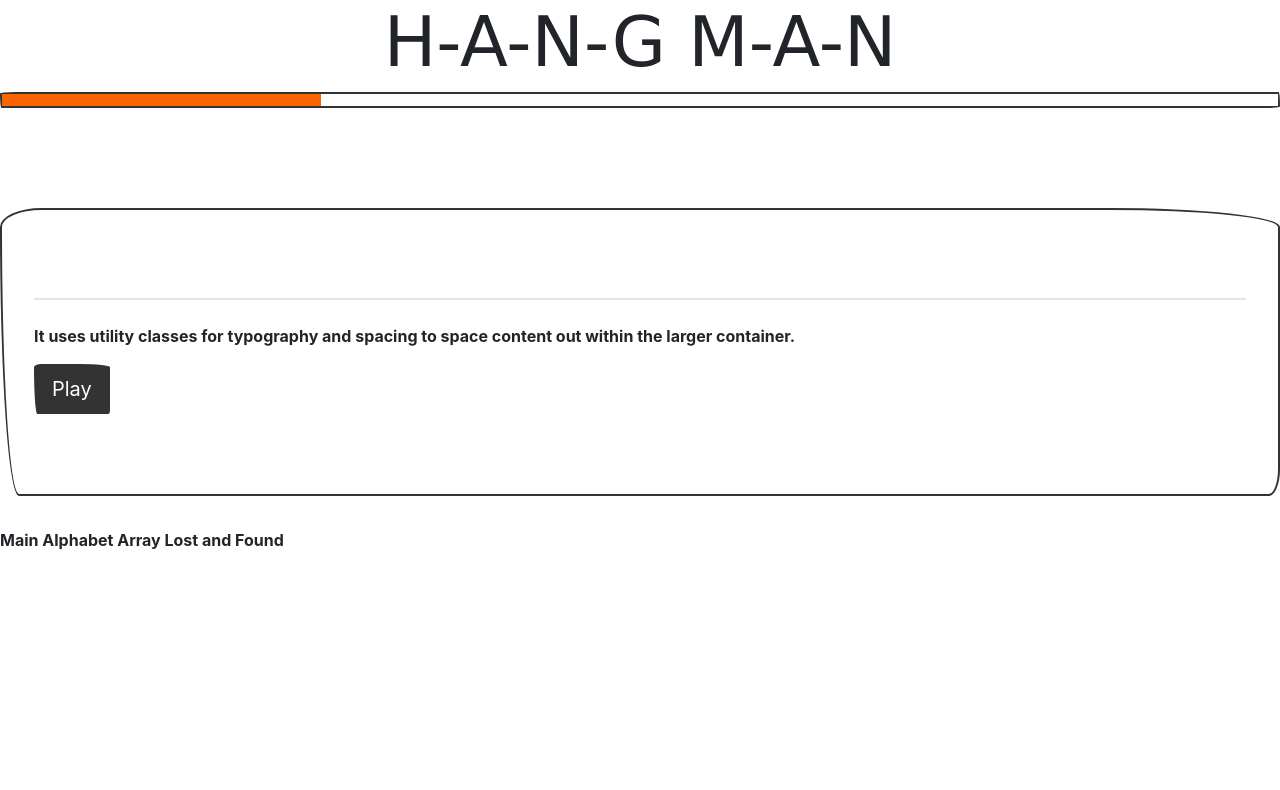
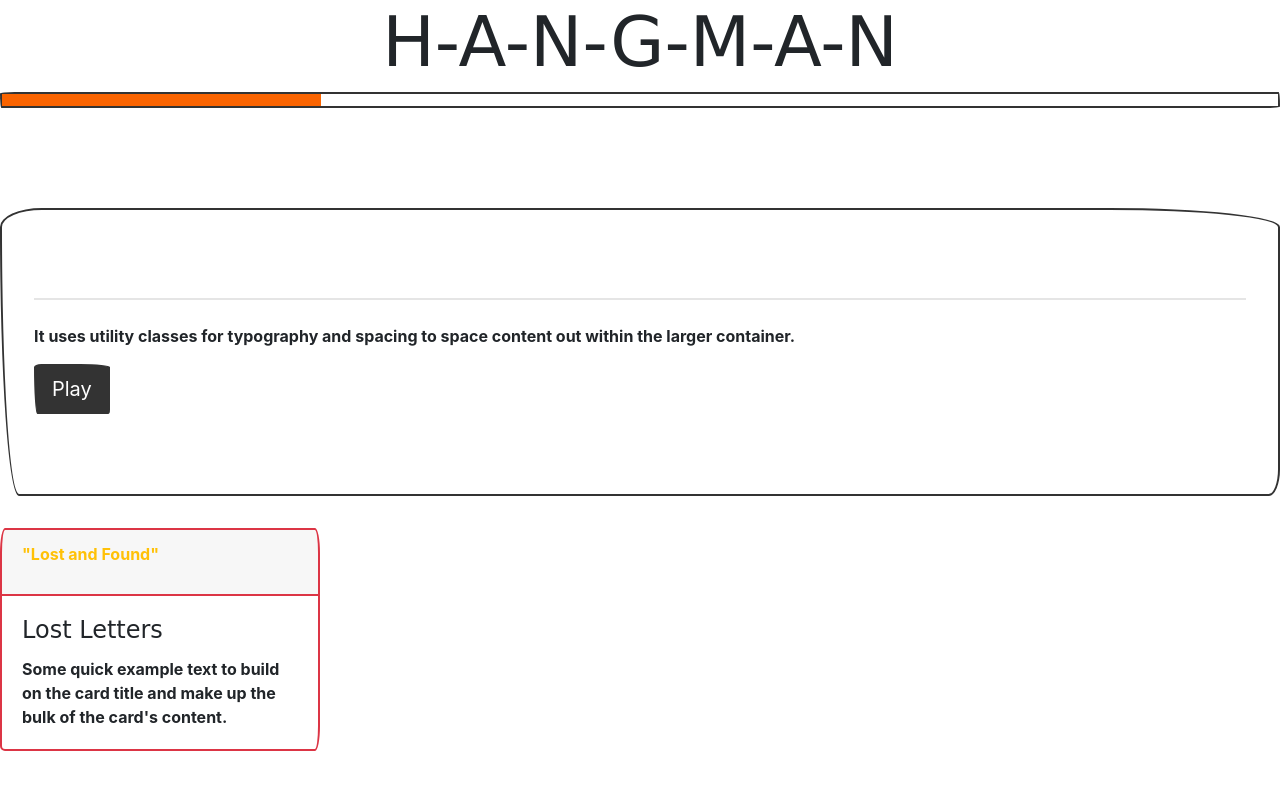
Before and after one commit to crickettcode/Project-1, a plain HTML site: page index.html in a window 1280 px wide. Drawn offline with nearby package versions, Linux system fonts and the light colour scheme; a web font is replaced by a local one.

Commit message:
added containers

```diff
--- a/index.html
+++ b/index.html
@@ -19,7 +19,7 @@
 
 <body>
 
-    <h1>H-A-N-G M-A-N</h1>
+    <h1>H-A-N-G-M-A-N</h1>
 
     <div class="progress">
         <div class="progress-bar" role="progressbar" style="width: 25%;" aria-valuenow="25" aria-valuemin="0" aria-valuemax="100"></div>
@@ -27,7 +27,10 @@
 
 
 
+
     <div class="jumbotron">
+
+
         <h1 class="display-3"></h1>
         <p class="lead">
         </p>
@@ -36,13 +39,32 @@
         <p class="lead">
             <a class="btn btn-primary btn-lg" href="#" role="button">Play</a>
         </p>
+
+
+
+
     </div>
 
-    <container id="spaces">Main</container>
 
-    <container id="abc">Alphabet Array</container>
 
-    <container id="lf">Lost and Found</container>
+    <div class="card border-danger mb-3" style="max-width: 20rem;">
+        <div class="card-header">
+            <p class="text-warning">"Lost and Found"</p>
+        </div>
+        <div class="card-body">
+            <h4 class="card-title">Lost Letters</h4>
+            <p class="card-text">Some quick example text to build on the card title and make up the bulk of the card's content.</p>
+        </div>
+
+
+
+
+
+        <!-- <container id="spaces">Main</container>
+
+        <container id="abc">Alphabet Array</container>
+
+        <container id="lf">Lost and Found</container>-->
 
 
 
@@ -50,8 +72,8 @@
 
 
 
-    <script> "https://maxcdn.bootstrapcdn.com/bootstrap/4.0.0/js/bootstrap.min.js"</script>
-    <script>"https://maxcdn.bootstrapcdn.com/bootstrap/4.0.0/js/bootstrap.bundle.min.js"</script>
+        <script> "https://maxcdn.bootstrapcdn.com/bootstrap/4.0.0/js/bootstrap.min.js"</script>
+        <script>"https://maxcdn.bootstrapcdn.com/bootstrap/4.0.0/js/bootstrap.bundle.min.js"</script>
 </body>
 
 </html>
```
